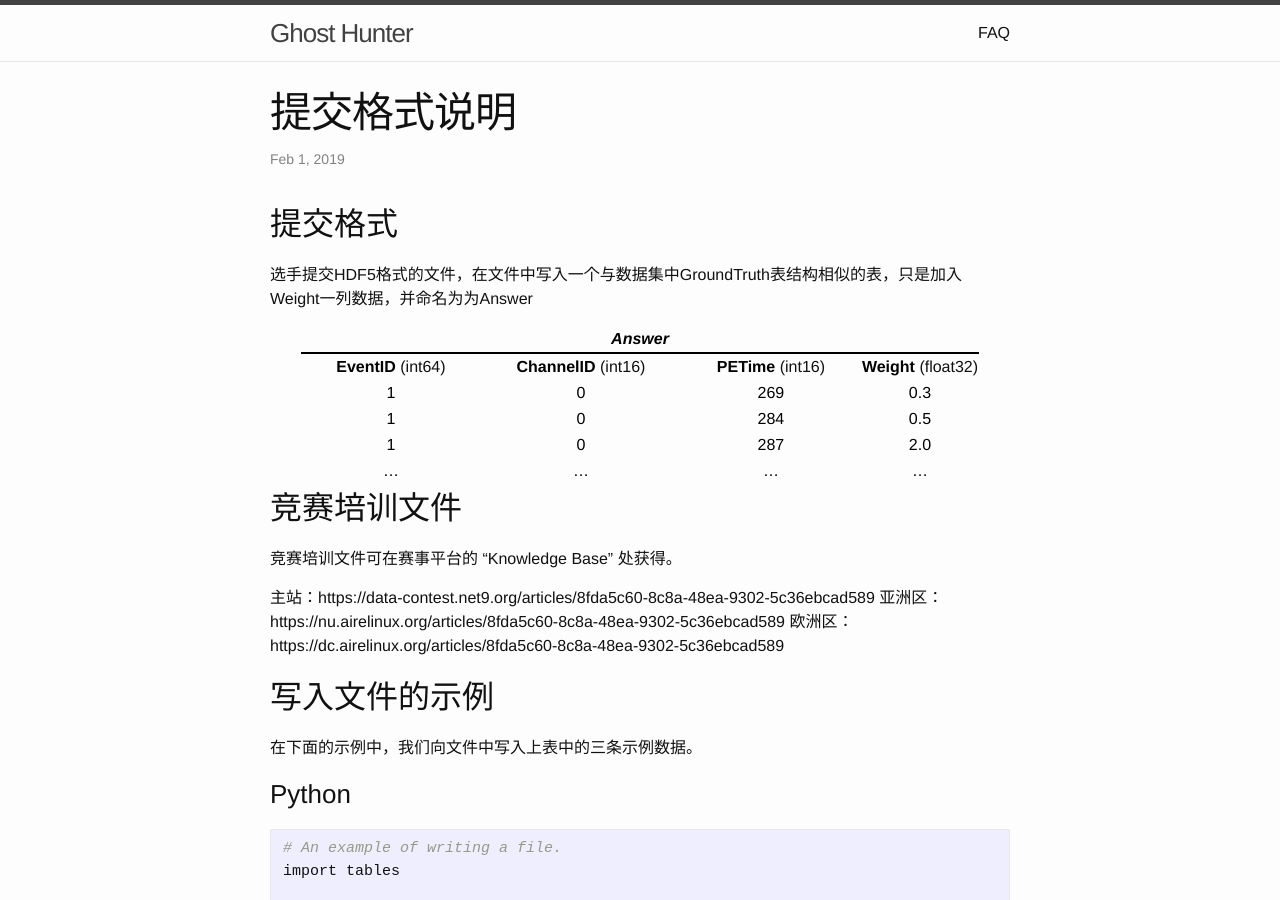
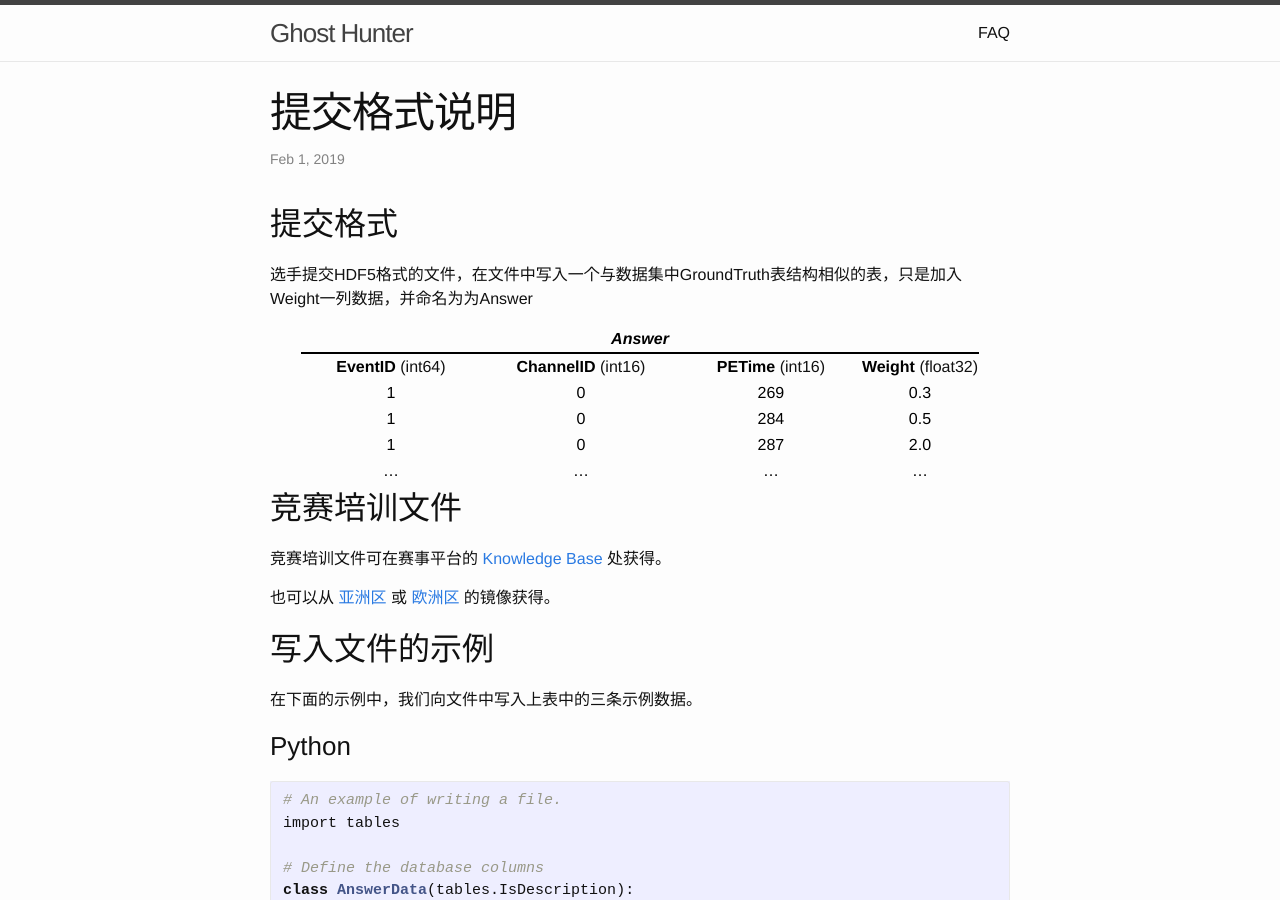
Before and after one commit to ghost-hunter-contest/ghost-hunter-contest.github.io, a Jekyll site: the page built from _posts/2019-02-13-submission.markdown, in a window 1280 px wide and 900 px high. Built offline with Jekyll 4.4.1, drawn with Linux system fonts in a browser that asks for light colours.

Commit message:
update links.

```diff
--- a/_posts/2019-02-13-submission.markdown
+++ b/_posts/2019-02-13-submission.markdown
@@ -51,11 +51,13 @@ date:   2019-02-01 11:23:51 +0800
 
 ## 竞赛培训文件
 
-竞赛培训文件可在赛事平台的 "Knowledge Base" 处获得。
+竞赛培训文件可在赛事平台的 [Knowledge Base](https://data-contest.net9.org/articles/8fda5c60-8c8a-48ea-9302-5c36ebcad589) 处获得。
 
-主站：https://data-contest.net9.org/articles/8fda5c60-8c8a-48ea-9302-5c36ebcad589
-亚洲区：https://nu.airelinux.org/articles/8fda5c60-8c8a-48ea-9302-5c36ebcad589
-欧洲区：https://dc.airelinux.org/articles/8fda5c60-8c8a-48ea-9302-5c36ebcad589
+也可以从
+[亚洲区](https://nu.airelinux.org/articles/8fda5c60-8c8a-48ea-9302-5c36ebcad589)
+或
+[欧洲区](https://dc.airelinux.org/articles/8fda5c60-8c8a-48ea-9302-5c36ebcad589)
+的镜像获得。
 
 ## 写入文件的示例
 
```
